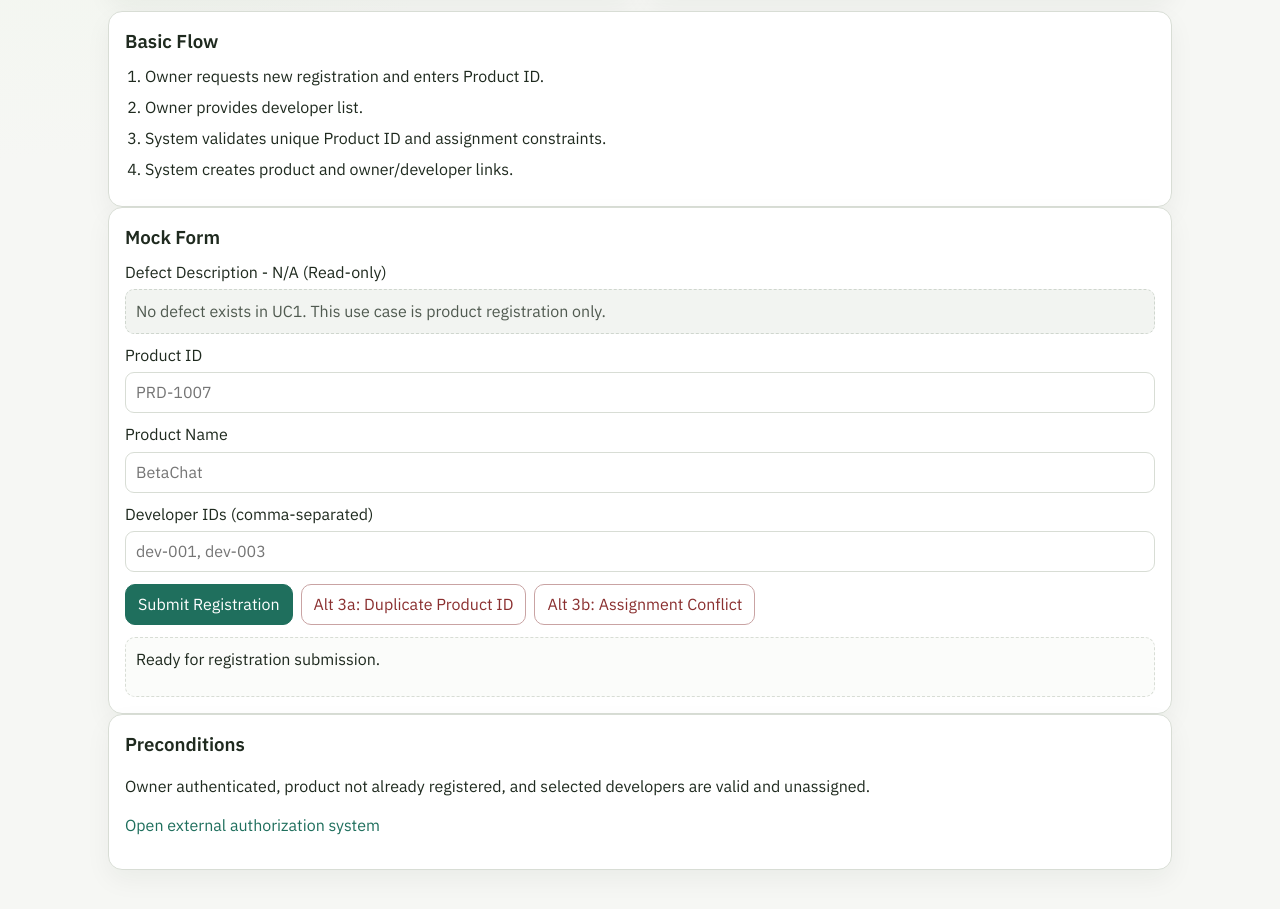
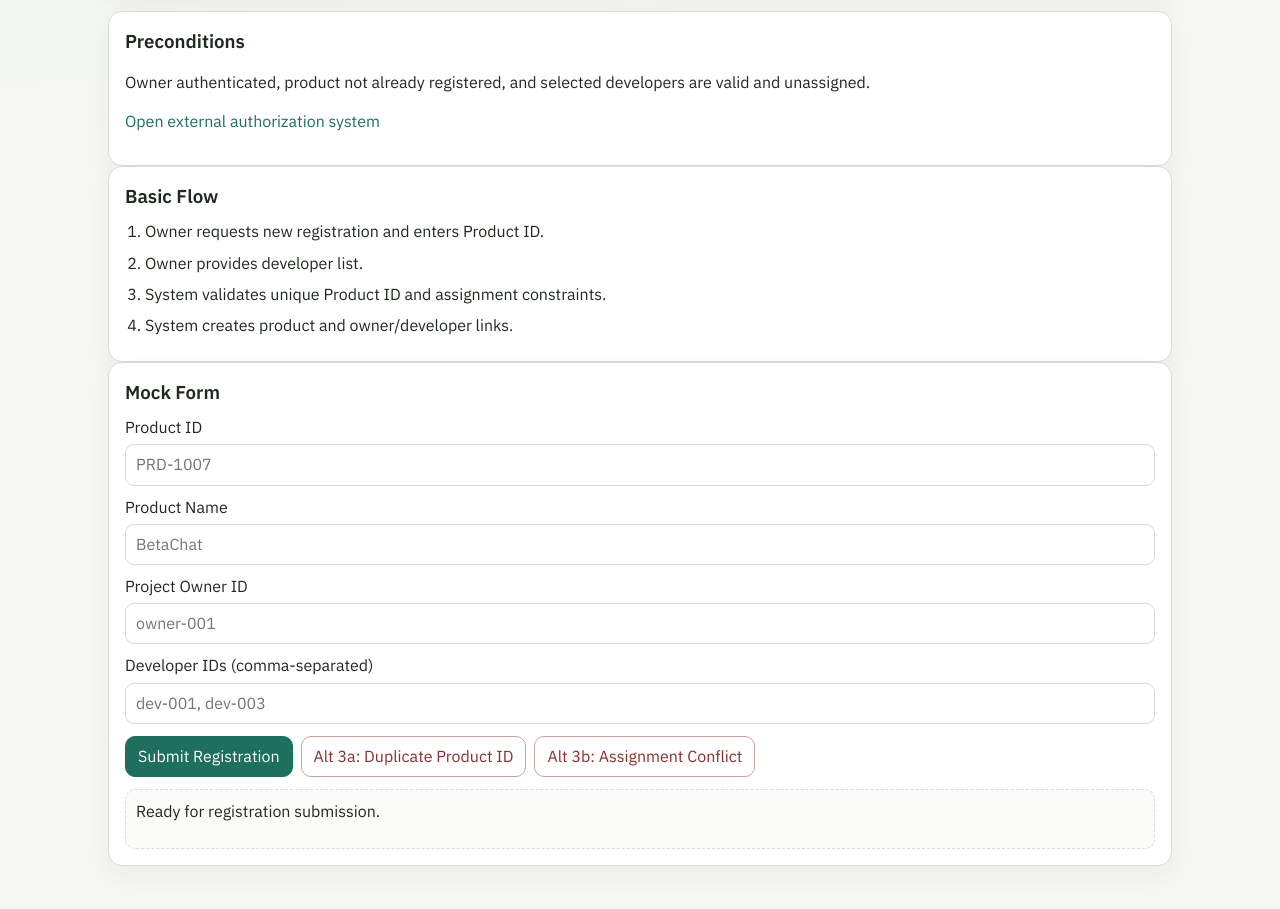
Before and after one commit to BYLinMou/COMP3297-UI, a plain HTML site: page usecases/uc1-register-product.html in a window 1280 px wide. Shown: the part 487-1396 px from the top of the page. Drawn offline with Linux system fonts and the light colour scheme.

Commit message:
Add preconditions, owner field; remove duplicate
Insert a Preconditions card near the top of the use case and remove the duplicated Preconditions section at the bottom. Simplify the mock form by removing the read-only defect description, add a Project Owner ID input, and update the submit message to indicate the owner and developers are linked. Overall tidies the UC1 registration page and clarifies required inputs.

```diff
--- a/usecases/uc1-register-product.html
+++ b/usecases/uc1-register-product.html
@@ -41,6 +41,11 @@
         <article class="card"><h3>Supporting</h3><p>User Authorization System</p></article>
       </section>
       <section class="card">
+        <h3>Preconditions</h3>
+        <p>Owner authenticated, product not already registered, and selected developers are valid and unassigned.</p>
+        <p class="footer-link"><a href="../external-auth.html">Open external authorization system</a></p>
+      </section>
+      <section class="card">
         <h3>Basic Flow</h3>
         <ol class="flow">
           <li>Owner requests new registration and enters Product ID.</li>
@@ -51,12 +56,9 @@
       </section>
       <section class="card">
         <h3>Mock Form</h3>
-        <div class="field">
-          <label>Defect Description - N/A (Read-only)</label>
-          <div class="readonly-display">No defect exists in UC1. This use case is product registration only.</div>
-        </div>
         <div class="field"><label>Product ID</label><input placeholder="PRD-1007" /></div>
         <div class="field"><label>Product Name</label><input placeholder="BetaChat" /></div>
+        <div class="field"><label>Project Owner ID</label><input placeholder="owner-001" /></div>
         <div class="field"><label>Developer IDs (comma-separated)</label><input placeholder="dev-001, dev-003" /></div>
         <div class="actions">
           <button class="primary" data-status-target="uc1-status" data-message="Product created successfully. Owner and developers linked.">Submit Registration</button>
@@ -65,11 +67,6 @@
         </div>
         <div id="uc1-status" class="status-box">Ready for registration submission.</div>
       </section>
-      <section class="card">
-        <h3>Preconditions</h3>
-        <p>Owner authenticated, product not already registered, and selected developers are valid and unassigned.</p>
-        <p class="footer-link"><a href="../external-auth.html">Open external authorization system</a></p>
-      </section>
     </main>
   </body>
 </html>
```
Also changed, not shown: usecases.txt.
